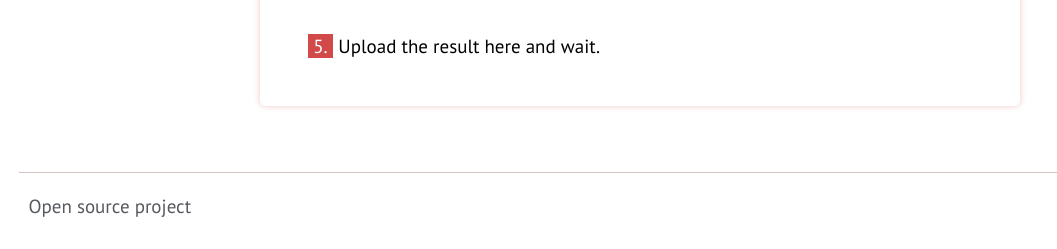
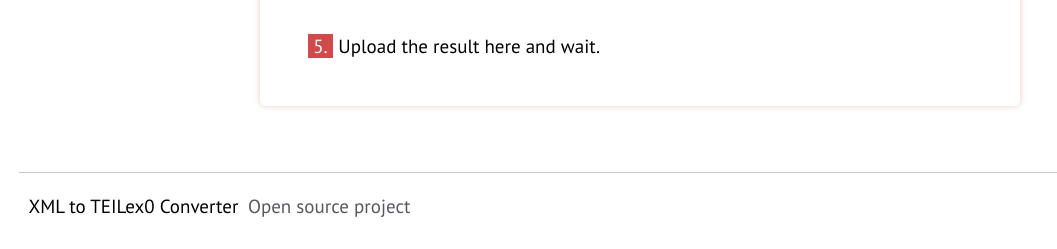
Before and after one commit to fiorin7/xml-to-teilex, a Flask app: page / in a window 1280 px wide. Shown: the part 1579-1828 px from the top of the page, without its empty margins (0-1057 px from the left). Run offline with Flask 2, Linux system fonts and the light colour scheme; some libraries are stand-ins or nearby versions.

Commit message:
feat: add more info in site footer

```diff
--- a/static/site.css
+++ b/static/site.css
@@ -196,6 +196,10 @@ h3 {
     text-decoration: underline;
 }
 
+.site-footer span {
+    margin-left: 0.5em;
+}
+
 
 @media only screen and (max-width: 800px) {
     .instructions {
--- a/templates/index.html
+++ b/templates/index.html
@@ -51,7 +51,7 @@
             </div>
 
         </main>
-        <footer class="site-footer"><a href="https://github.com/fiorin7/xml-to-teilex" target="_blank">Open source project</a></footer>
+        <footer class="site-footer"><span>XML to TEILex0 Converter</span><a href="https://github.com/fiorin7/xml-to-teilex" target="_blank">Open source project</a></footer>
     </div>
     <script>
         inputElement = document.getElementById("file")
```
